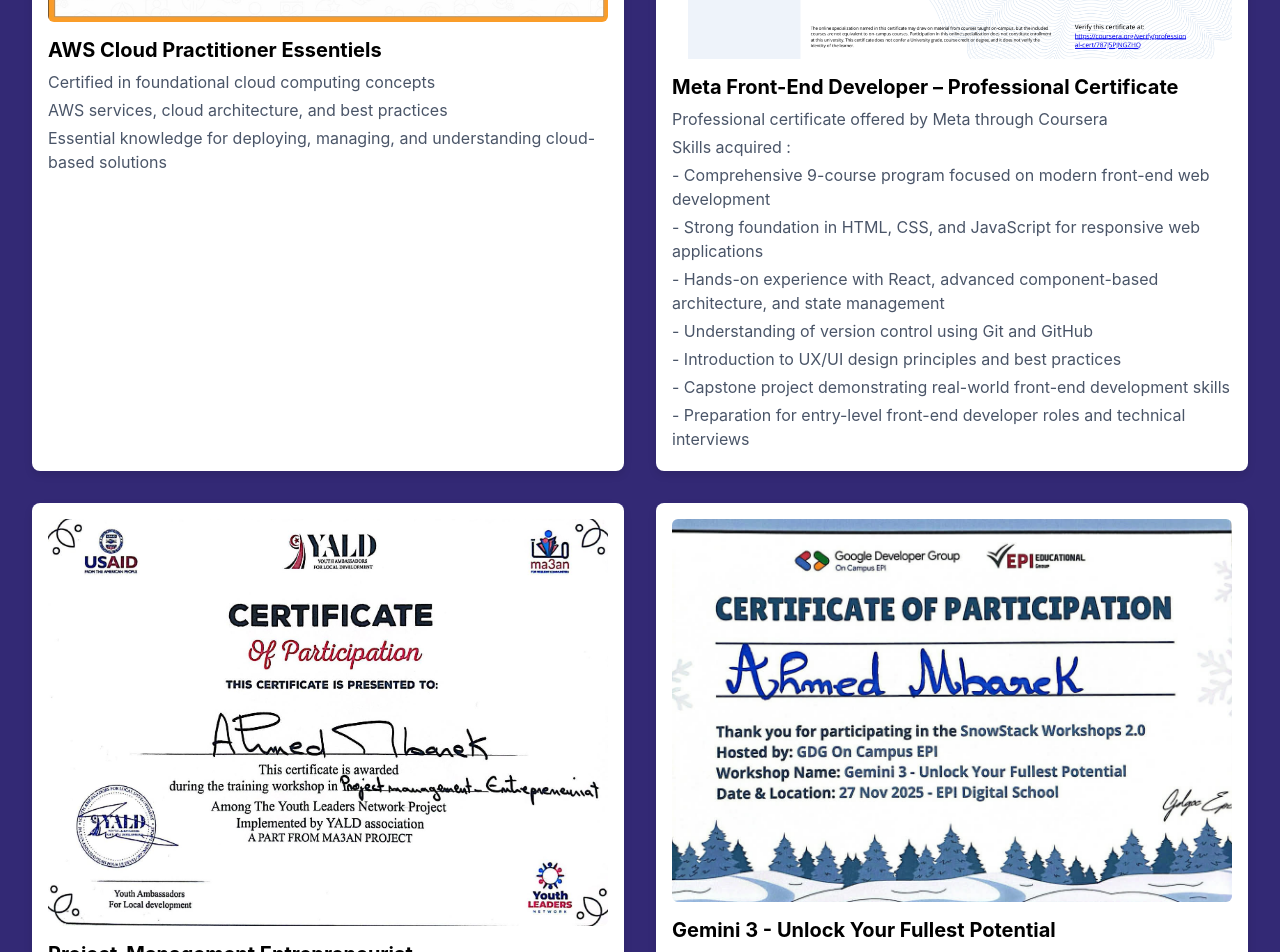
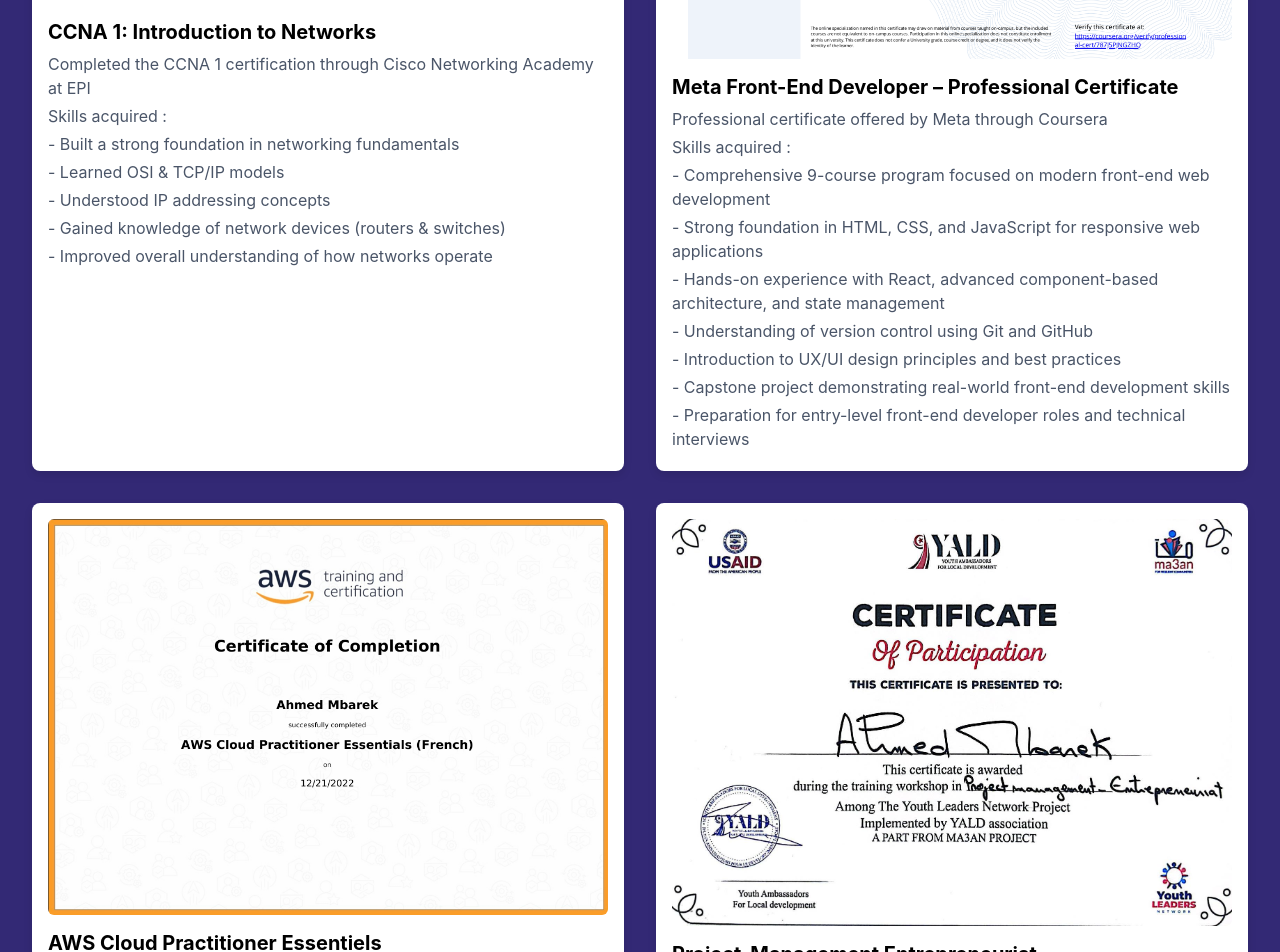
Before and after one commit to AhmedMB02/Portfolio, a React (Create React App) app: page / in a window 1280 px wide. Shown: the part 6560-7512 px from the top of the page. Built offline with nearby package versions, Linux system fonts and the light colour scheme.

Commit message:
add ccna certification

```diff
--- a/src/components/CertifSection.js
+++ b/src/components/CertifSection.js
@@ -5,13 +5,17 @@ import FullScreenSection from "./FullScreenSection";
 
 const projects = [
   {
-    title: "AWS Cloud Practitioner Essentiels",
+    title: "CCNA 1: Introduction to Networks",
     description: [
-      "Certified in foundational cloud computing concepts",
-      "AWS services, cloud architecture, and best practices",
-      "Essential knowledge for deploying, managing, and understanding cloud-based solutions",
+      "Completed the CCNA 1 certification through Cisco Networking Academy at EPI",
+      "Skills acquired :",
+      "- Built a strong foundation in networking fundamentals",
+      "- Learned OSI & TCP/IP models",
+      "- Understood IP addressing concepts",
+      "- Gained knowledge of network devices (routers & switches)",
+      "- Improved overall understanding of how networks operate"
     ],
-    getImageSrc: () => require("../images/aws cloud.png"),
+    getImageSrc: () => require("../images/certif ccna1.png"),
   },
   {
     title: "Meta Front-End Developer – Professional Certificate",
@@ -28,6 +32,15 @@ const projects = [
 
     ],
     getImageSrc: () => require("../images/coursera.png"),
+  },
+  {
+    title: "AWS Cloud Practitioner Essentiels",
+    description: [
+      "Certified in foundational cloud computing concepts",
+      "AWS services, cloud architecture, and best practices",
+      "Essential knowledge for deploying, managing, and understanding cloud-based solutions",
+    ],
+    getImageSrc: () => require("../images/aws cloud.png"),
   },
   {
     title: "Project-Management Entrepreneuriat",
```
Also changed, not shown: src/images/certif ccna1.png (added).
